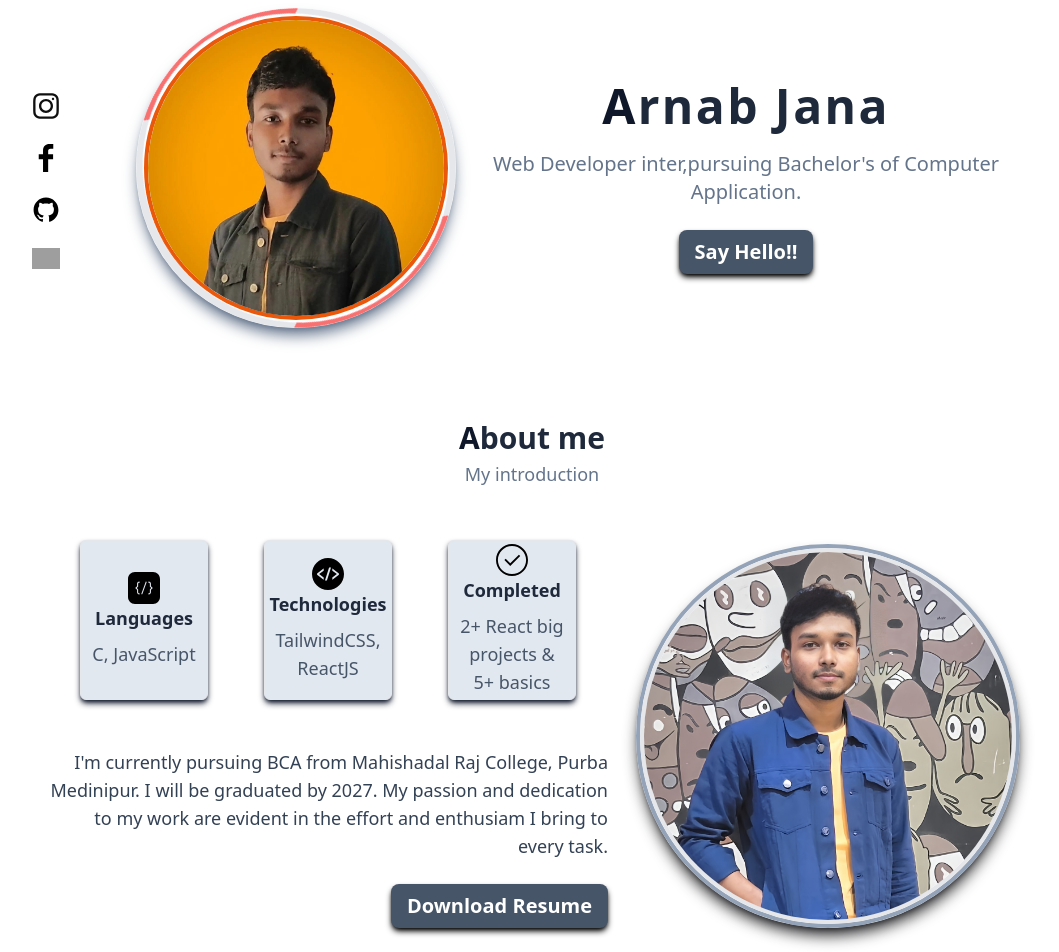
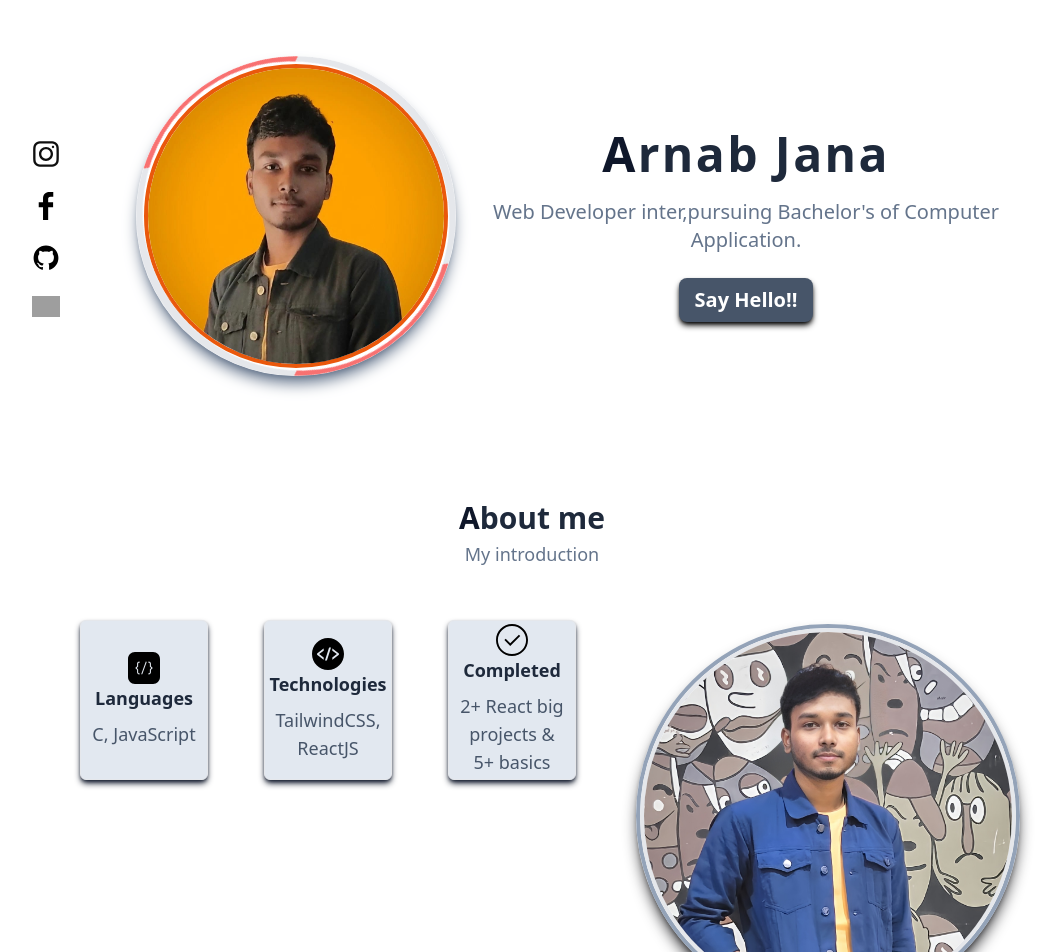
Before and after one commit to Arnabjana2003/react-portfolio, a React (Vite) app: page / in a window 1280 px wide. Shown: the top 952 px of the page, without its empty margins (108-1167 px from the left). Built offline with nearby package versions, Linux system fonts and the light colour scheme; grey boxes are pictures that could not be loaded.

Commit message:
scrolling animation

```diff
--- a/index.html
+++ b/index.html
@@ -11,11 +11,11 @@
     <script type="module" src="/src/main.jsx"></script>
     <script>
 
-      const load = ()=>{
+      const scrollAnimation = ()=>{
         const divLists = document.getElementsByClassName("animate")
         window.addEventListener('scroll',()=>{
           Array.from(divLists).forEach(div=>{
-            if( window.scrollY >= div.offsetTop - window.outerHeight * 0.70){
+            if( window.scrollY >= div.offsetTop - window.outerHeight * 0.80){
               div.style.transform = "rotateY(0deg)"
             }else{
               div.style.transform = "rotateY(90deg)"
@@ -24,7 +24,21 @@
           })
       })
       }
-      load()
+      const homeLoadingAnimation = ()=>{
+        const divLists = document.getElementsByClassName("load-animate")
+        window.addEventListener('load',()=>{
+          Array.from(divLists).forEach(div=>{
+            if( window.scrollY >= div.offsetTop - window.outerHeight * 0.80){
+              div.style.transform = "rotateY(0deg)"
+            }else{
+              div.style.transform = "rotateY(90deg)"
+
+            }
+          })
+      })
+      }
+      scrollAnimation()
+      homeLoadingAnimation()
     </script>
   </body>
 </html>
--- a/src/components/About.jsx
+++ b/src/components/About.jsx
@@ -6,15 +6,15 @@ import image9 from "../Assets/IMG_20240110_181927.jpg"
 
 function About() {
   return (
-    <div className='p-3 mt-12 mb-6 w-full overflow-x-hidden'>
-        <section className=' text-center'>
+    <div className='p-3 mt-20 mb-6 w-full overflow-x-hidden'>
+        <section className=' text-center animate'>
         <h3 className=" font-sans text-2xl sm:text-3xl md:4xl font-bold first-letter:text-slate-900 text-slate-800">About me</h3>
         <p className='text-slate-500 md:mt-1 text-sm md:text-lg'>My introduction</p>
         </section>
 
         <div className='md:flex justify-between'>
             <div>
-            <div className=' flex justify-evenly mt-10 flex-wrap'>
+            <div className=' flex justify-evenly mt-10 flex-wrap animate'>
             <div className=' text-center my-3 mx-2 w-28 md:w-32 h-32 md:h-40 p-2 border flex flex-col items-center justify-center bg-slate-200 rounded-md shadow-md shadow-slate-900'>
                 <img src={image6} alt='language' className=' w-8'/>
                 <h5 className='font-semibold md:text-lg'>Languages</h5>
@@ -33,12 +33,12 @@ function About() {
                 <p className='text-slate-600 mt-1 md:mt-2 text-sm md:text-lg'>2+ React big projects & 5+ basics</p>
             </div>
         </div>
-        <div className='md:text-right p-4'>
+        <div className='md:text-right p-4 animate'>
             <p className=" text-slate-700 mt-5 lg:text-lg">I'm currently pursuing BCA from Mahishadal Raj College, Purba Medinipur. I will be graduated by 2027. My passion and dedication to my work are evident in the effort and enthusiam I bring to every task.</p>
             <button className="shadow-md shadow-black mt-6 py-2 px-4 bg-slate-600 text-white rounded-lg md:text-lg lg:text-xl font-semibold">Download Resume</button>
         </div>
             </div>
-            <div className='flex justify-center p-3 items-center'>
+            <div className='flex justify-center p-3 items-center animate'>
                 <div className='flex justify-center items-center mt-10 w-72 h-72 rounded-full md:w-[24rem] md:h-[24rem] overflow-hidden border-4 border-slate-400 shadow-lg shadow-zinc-800'>
                 <div className='w-full h-full rounded-full border-4 overflow-hidden'><img src={image9} alt="my photo" className=' w-full '/></div>
                 </div>
--- a/src/components/Home.jsx
+++ b/src/components/Home.jsx
@@ -8,7 +8,7 @@ import About from "./About";
 
 function Home() {
   return <div className=" w-full">
-    <div className=" flex justify-between">
+    <div className="mt-12 flex justify-between load-animate">
         <div className=" p-3 mr-3 md:mr-10 lg:mr-14 my-auto">
             <ul className=" flex flex-col">
                 <li className=" w-5 md:w-7 my-3">
```
